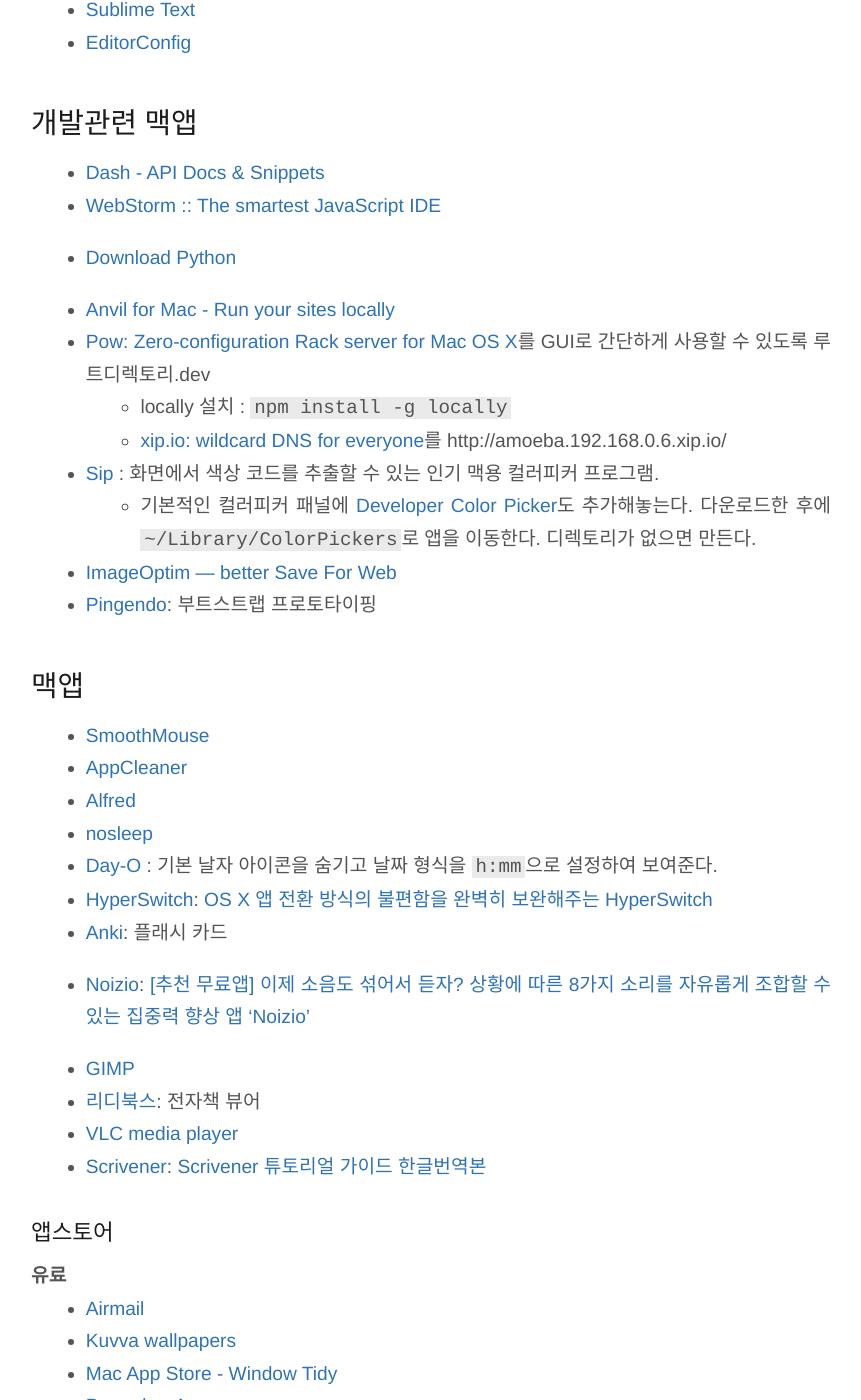
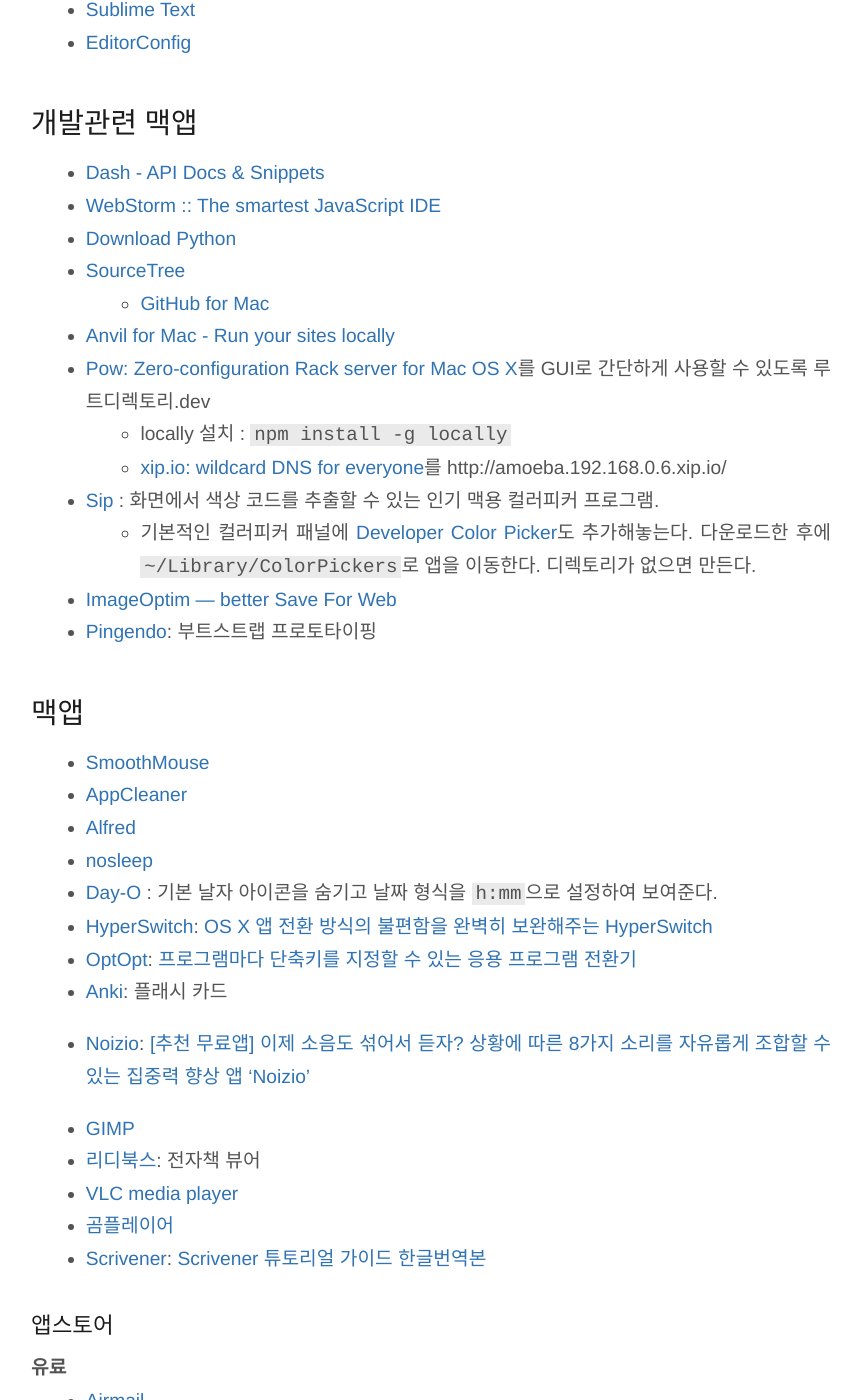
Before and after one commit to nolboo/nolboo.github.io, a Jekyll site: the page built from _posts/2015-05-06-mac-web-app.md, in a window 1280 px wide and 1400 px high, scrolled down 1676 px. Shown: the whole window, without its empty margins (209-1070 px from the left). Built offline with Jekyll 4.4.1, drawn with Linux system fonts in a browser that asks for light colours; Markdown is read by kramdown in place of the engine named in the settings; comment, search, counter and statistics services are not loaded.

```diff
--- a/_posts/2015-05-06-mac-web-app.md
+++ b/_posts/2015-05-06-mac-web-app.md
@@ -58,7 +58,8 @@
 - [Dash - API Docs & Snippets](https://itunes.apple.com/us/app/dash/id458034879?ls=1&mt=12)
 - [WebStorm :: The smartest JavaScript IDE](http://www.jetbrains.com/webstorm/)
 - [Download Python](https://www.python.org/download)
-
+- [SourceTree](https://www.sourcetreeapp.com/)
+    - [GitHub for Mac](https://mac.github.com/)
 - [Anvil for Mac - Run your sites locally](http://anvilformac.com/)
 - [Pow: Zero-configuration Rack server for Mac OS X](http://pow.cx/)를 GUI로 간단하게 사용할 수 있도록 루트디렉토리.dev
     - locally 설치 : `npm install -g locally`
@@ -77,12 +78,14 @@
 - [nosleep](https://code.google.com/p/macosx-nosleep-extension/)
 - [Day-O](http://www.shauninman.com/archive/2011/10/20/day_o_mac_menu_bar_clock) : 기본 날자 아이콘을 숨기고 날짜 형식을 `h:mm`으로 설정하여 보여준다.
 - [HyperSwitch](http://bahoom.com/hyperswitch/): [OS X 앱 전환 방식의 불편함을 완벽히 보완해주는 HyperSwitch](http://macnews.tistory.com/1022)
+- [OptOpt](https://itunes.apple.com/app/optopt/id989799277?mt=12): [프로그램마다 단축키를 지정할 수 있는 응용 프로그램 전환기](http://macnews.tistory.com/3330)
 - [Anki](http://ankisrs.net/): 플래시 카드
 - [Noizio](https://itunes.apple.com/kr/app/noizio/id928871589?mt=12): [[추천 무료앱] 이제 소음도 섞어서 듣자? 상황에 따른 8가지 소리를 자유롭게 조합할 수 있는 집중력 향상 앱 'Noizio'](http://macnews.tistory.com/2703)
 
 - [GIMP](http://www.gimp.org/downloads/)
 - [리디북스](http://ridibooks.com/support/app/download): 전자책 뷰어
 - [VLC media player](http://www.videolan.org/vlc/download-macosx.html)
+- [곰플레이어](http://gom2.gomtv.com/release/gom_player_mac.htm)
 - [Scrivener](https://www.literatureandlatte.com/download_mac.php): [Scrivener 튜토리얼 가이드 한글번역본](http://macnews.tistory.com/2494)
 
 ### 앱스토어
```
Also changed, not shown: _posts/2015-05-07-mac-setup.md (+5 -1 lines), 1 other file.
